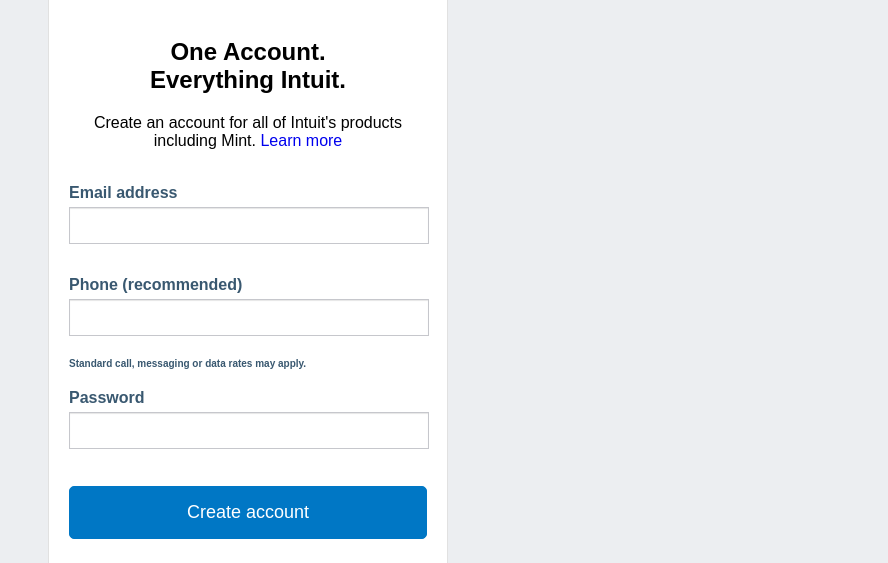
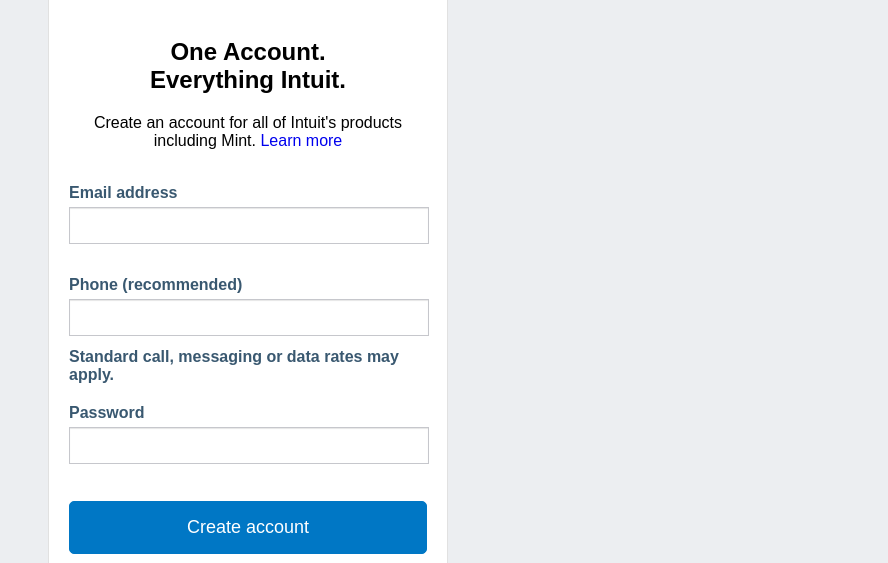
Before and after one commit to JamesOkunlade/mint-signup-page, a plain HTML site: page index.html in a window 1280 px wide. Shown: the part 233-796 px from the top of the page, without its empty margins (392-1280 px from the left). Drawn offline with Linux system fonts and the light colour scheme.

Commit message:
code reviewed edits commit

```diff
--- a/index.html
+++ b/index.html
@@ -3,7 +3,7 @@
 
 <head>
   <meta charset="utf-8">
-  <title></title>
+  <title>Mint | Signup</title>
   <link rel="stylesheet" href="styles/main.css">
 </head>
 
@@ -40,7 +40,7 @@
       </div>
     </div>
 
-    <form class="sign-up-form" action="" method="">
+    <form class="sign-up-form" method="post">
       <fieldset>
         <div class="form-title">
           <h2>One Account.<br>
@@ -57,7 +57,7 @@
           <label>
             Phone (recommended)
             <input type="email" name="password" value="">
-            <p>Standard call, messaging or data rates may apply.</p>
+            <span>Standard call, messaging or data rates may apply.</span>
           </label>
           <label>
             Password
@@ -66,7 +66,6 @@
           <button name="createAccount">
             Create account
           </button>
-          <br>
           <br>
           <div class="form-info">
             <i>By clicking Create Account, you agree to our
--- a/styles/main.css
+++ b/styles/main.css
@@ -17,9 +17,8 @@ header {
 
 header ul {
   margin: 0;
-  padding: 0;
+  padding: 5px;
   list-style: none;
-  padding: 5px;
 }
 
 header ul li {
@@ -45,7 +44,6 @@ header button {
   width: 400px;
   margin: 0 auto;
   padding: 40px 20px;
-  /* height: 700px; */
 }
 
 #main-header {
@@ -80,7 +78,6 @@ header button {
 fieldset {
   border: 1px solid #e1e1e1;
   margin: 0;
-  padding: 0;
   padding: 20px;
   border-radius: 3px;
   font-family: sans-serif;
```
